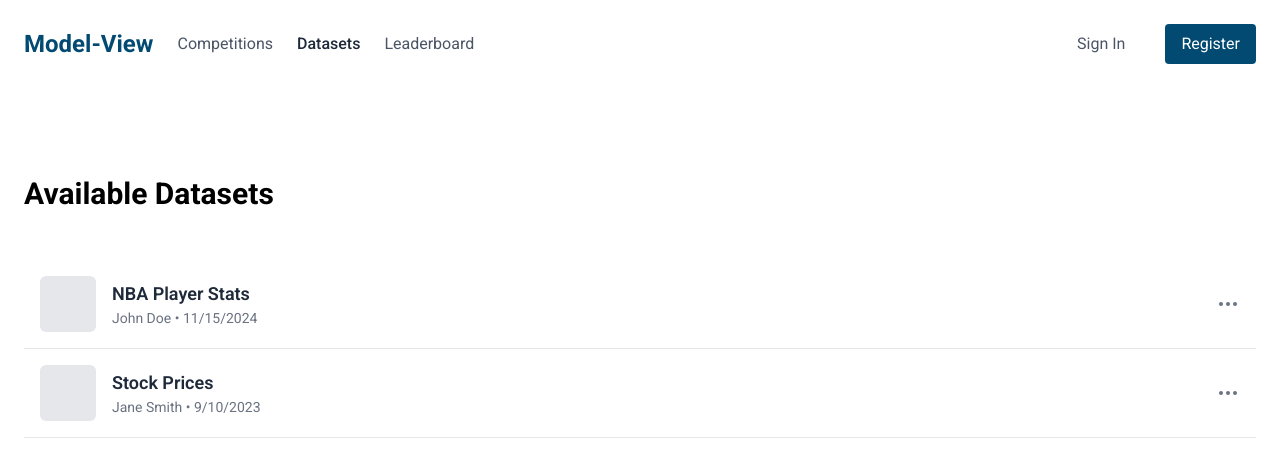
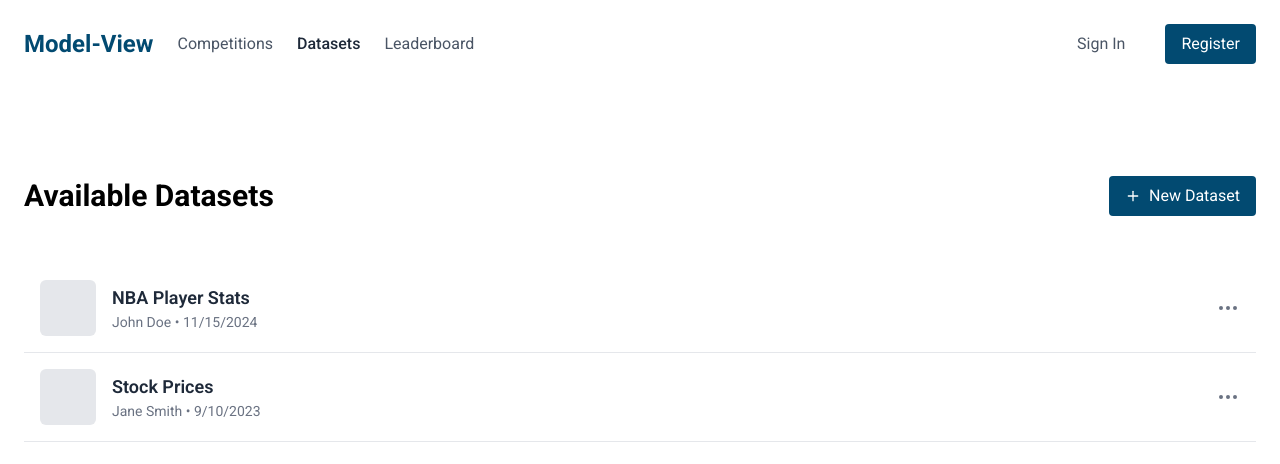
Before and after one commit to Mentee-Group/model-view, a React (Vite) app in the folder frontend/: page /datasets in a window 1280 px wide. Shown: the top 464 px of the page. Built offline with nearby package versions, Linux system fonts and the light colour scheme.

Commit message:
Add New Dataset button.

```diff
--- a/frontend/src/pages/DatasetPage.tsx
+++ b/frontend/src/pages/DatasetPage.tsx
@@ -1,4 +1,4 @@
-import { MoreHorizontal } from 'lucide-react';
+import { MoreHorizontal, Plus } from 'lucide-react';
 import { useState } from 'react';
 
 type Dataset = {
@@ -36,7 +36,13 @@ function DatasetPage() {
 
   return (
     <div className='py-8'>
-      <h1 className="text-3xl font-bold mb-12">Available Datasets</h1>
+      <div className='flex items-center justify-between mb-12'>
+        <h1 className="text-3xl font-bold">Available Datasets</h1>
+        <button className='flex items-center bg-sky-900 text-white px-4 py-2 rounded hover:bg-sky-800 transistion space-x-2 cursor-pointer'>
+          <Plus className='w-4 h-4' />
+          <span>New Dataset</span>
+        </button>
+      </div>
       <div>
         {datasets.map((dataset) => (
           <div
```
